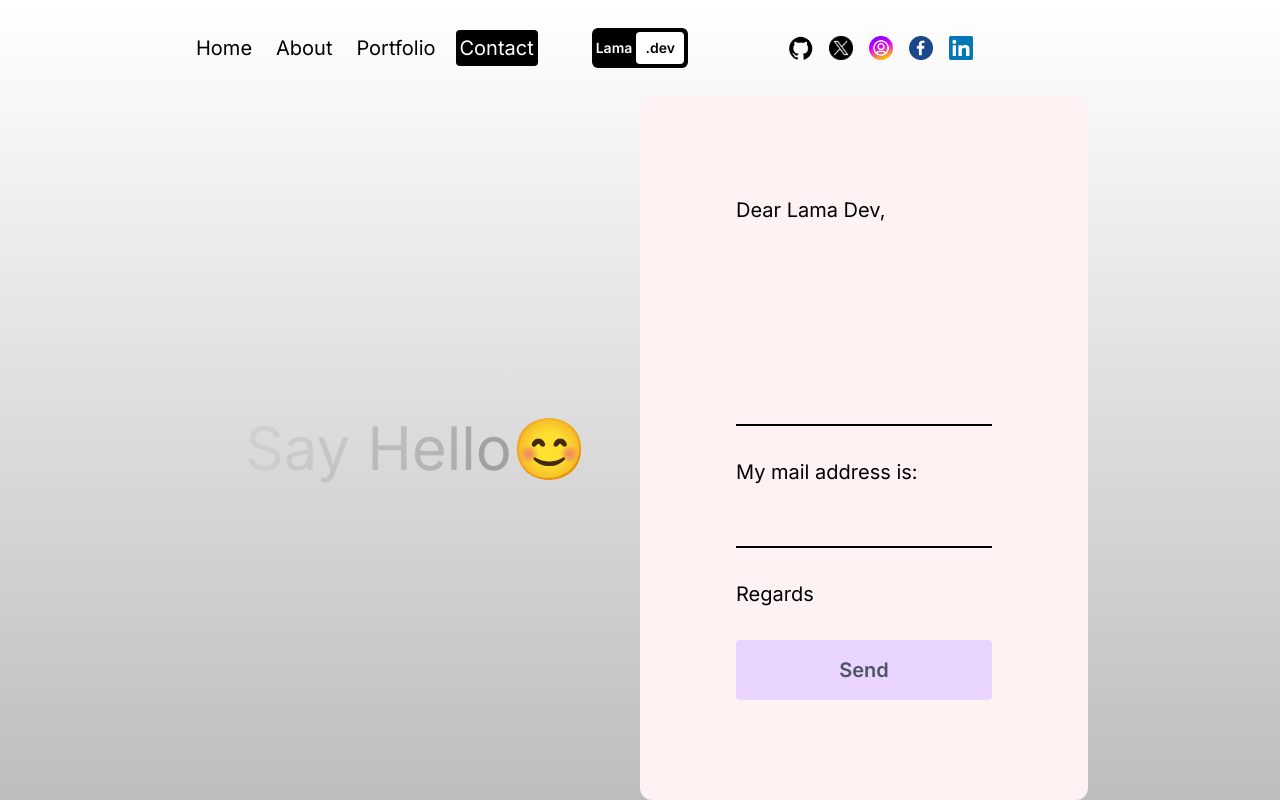
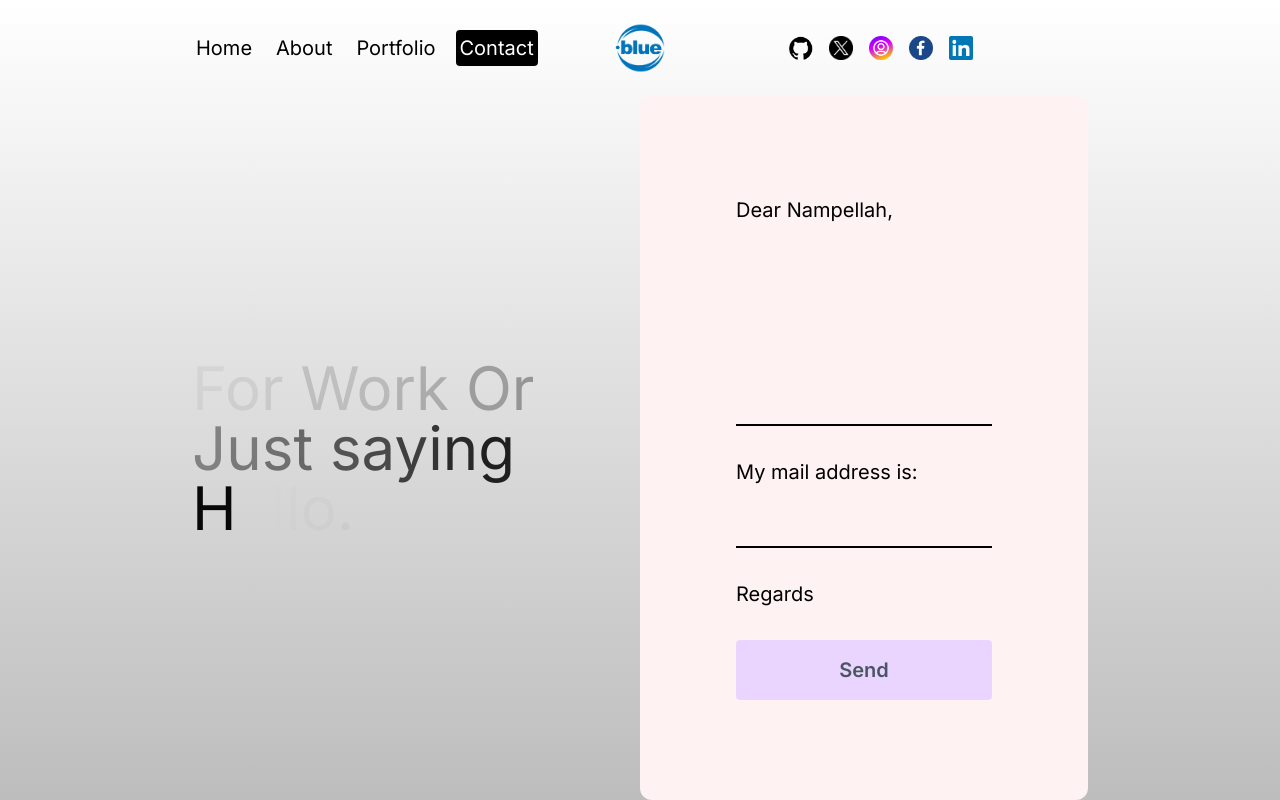
Before and after one commit to Francisnampellah/myPortfolia, a Next.js app: page /contact in a window 1280 px wide. Built offline with nearby package versions, Linux system fonts and the light colour scheme.

Commit message:
All for one

```diff
--- a/src/app/contact/page.jsx
+++ b/src/app/contact/page.jsx
@@ -6,7 +6,7 @@ import emailjs from "@emailjs/browser";
 const ContactPage = () => {
   const [success, setSuccess] = useState(false);
   const [error, setError] = useState(false);
-  const text = "Say Hello";
+  const text = "For Work Or Just saying Hello.";
 
   const form = useRef();
 
@@ -44,6 +44,7 @@ const ContactPage = () => {
         {/* TEXT CONTAINER */}
         <div className="h-1/2 lg:h-full lg:w-1/2 flex items-center justify-center text-6xl">
           <div>
+
             {text.split("").map((letter, index) => (
               <motion.span
                 key={index}
@@ -58,7 +59,7 @@ const ContactPage = () => {
                 {letter}
               </motion.span>
             ))}
-            😊
+
           </div>
         </div>
         {/* FORM CONTAINER */}
@@ -67,7 +68,7 @@ const ContactPage = () => {
           ref={form}
           className="h-1/2 lg:h-full lg:w-1/2 bg-red-50 rounded-xl text-xl flex flex-col gap-8 justify-center p-24"
         >
-          <span>Dear Lama Dev,</span>
+          <span>Dear Nampellah,</span>
           <textarea
             rows={6}
             className="bg-transparent border-b-2 border-b-black outline-none resize-none"
--- a/src/components/navbar.jsx
+++ b/src/components/navbar.jsx
@@ -80,12 +80,9 @@ const Navbar = () => {
       <div className="md:hidden lg:flex xl:w-1/3 xl:justify-center">
         <Link
           href="/"
-          className="text-sm bg-black rounded-md p-1 font-semibold flex items-center justify-center"
+          className="text-sm  rounded-md p-1 font-semibold flex items-center justify-center"
         >
-          <span className="text-white mr-1">Lama</span>
-          <span className="w-12 h-8 rounded bg-white text-black flex items-center justify-center">
-            .dev
-          </span>
+         <Image src={'/blue.png'} width={50} height={50}/>
         </Link>
       </div>
       {/* SOCIAL */}
```
Also changed, not shown: public/blue.png (added), public/—Pngtree—o logo dna icon in_3650951.png (added).
